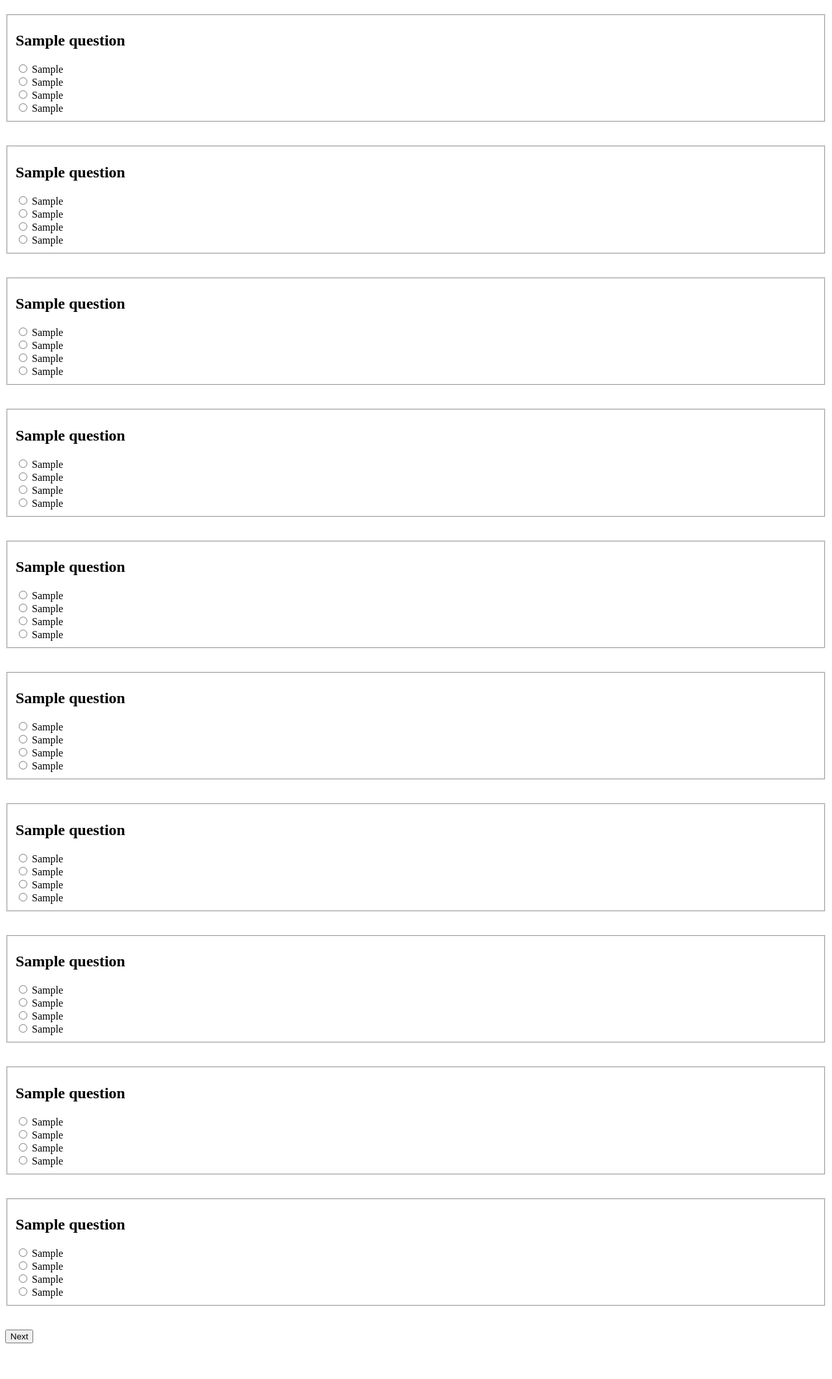
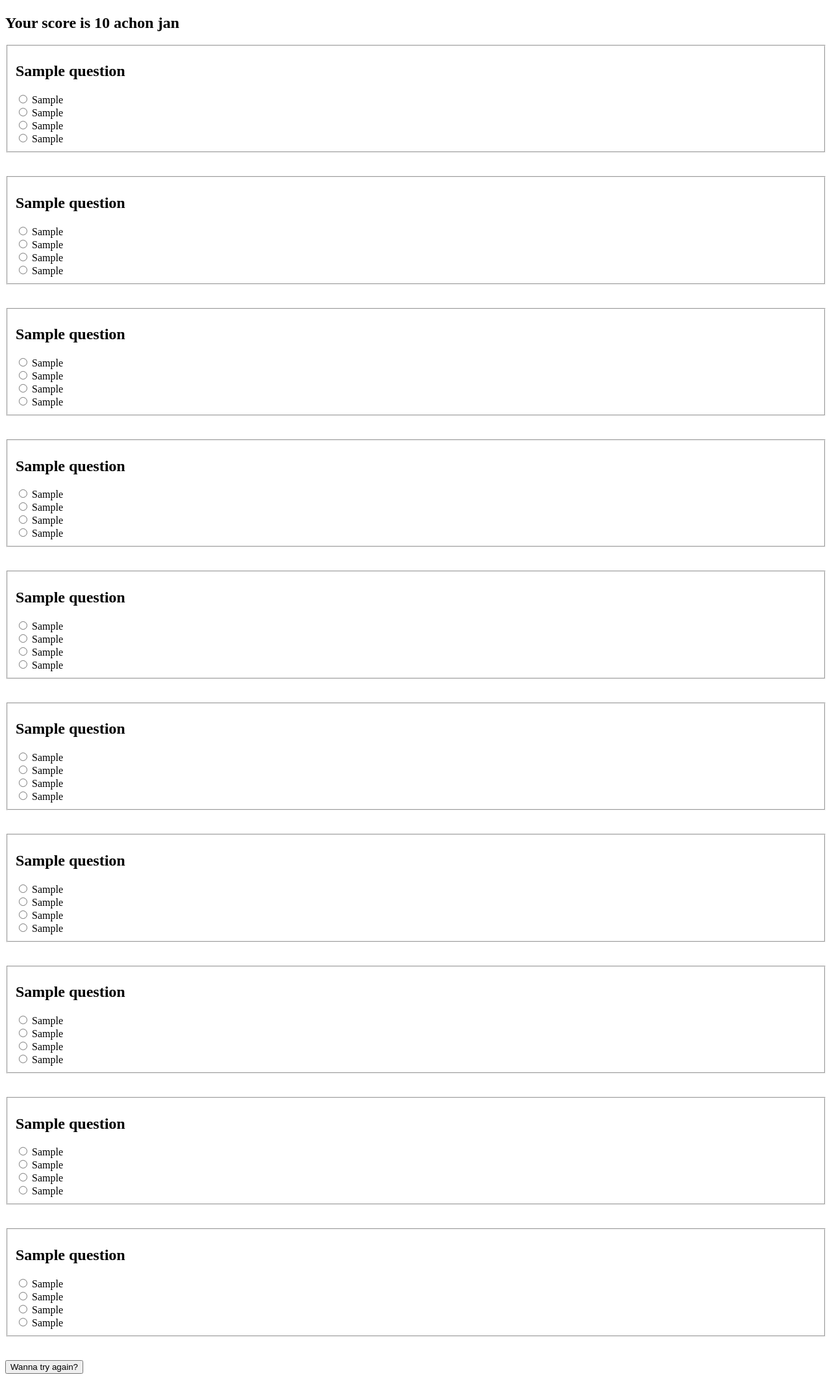
Before and after one commit to mary-khachatryan/Quiz_Scrible_flask, a Flask app: template templates/result.html in a window 1280 px wide. Shown: the part 58-2180 px from the top of the page at 65% size. Before the commit the page ends 2125 px from the top, so only its background shows below. Run offline with Flask 3, Linux system fonts and the light colour scheme; the template is opened without the code that fills it: most values are stand-ins (such as "Sample title", 1, 10 or a date in 2020).

Commit message:
adding score and retry

```diff
--- a/app.py
+++ b/app.py
@@ -1,4 +1,4 @@
-from radio_buttons import Quiz_Form,MyForm
+
 from flask import Flask, render_template,url_for, request,redirect
 
 import openai
@@ -13,11 +13,6 @@ app = Flask(__name__)
 
 app.config["SECRET_KEY"] = "11_509"
 
-# @app.route("/")
-# def myredirect():
-#     return redirect(url_for('quiz_form'))
-
-
 
 @app.route('/', methods=['GET', 'POST'])
 def home():
@@ -31,9 +26,9 @@ def home():
         directory = ".."  # Root directory
         subdirectories = ["Quiz_Scrible_flask"]
         file_name = f"{youtube_id}.json"
-        #answer_name = f"{player_name}_answer.txt"
+
         home.file_path = os.path.join(directory, *subdirectories, file_name)
-        #answer_path = os.path.join(directory, *subdirectories, answer_name)
+
         if os.path.exists(home.file_path):
             with open(home.file_path,'r') as f:
                 home.quiz_Text = json.load(f)
@@ -57,25 +52,10 @@ def home():
             with open(home.file_path, "r") as json_file:
                 home.quiz_Text = json.load(json_file)
 
-    # question_text = str(int_num_question+1) + ". " + quiz_Text["questions"][int_num_question]["question"]
-    # answer = quiz_Text["questions"][int_num_question]["correct"]
-    # option = st.radio(label= question_text,options = (quiz_Text["questions"][int_num_question]["A"], quiz_Text["questions"][int_num_question]["B"], quiz_Text["questions"][int_num_question]["C"], quiz_Text["questions"][int_num_question]["D"])
-    # )
-
-
-
-
-
-
-
-
-
 
         print("id", youtube_id)
         return redirect('a')
-        #return render_template('form_handler.html', title="youtube", handler='handler', result=result)
-        #return render_template('form.html')\
-        #return render_template('form.html', title="kov", handler='handler')
+
     return render_template('home.html', title="youtube", handler='handler')
 
 @app.route('/a', methods=['GET', 'POST'])
@@ -101,12 +81,18 @@ def quiz_form():
 @app.route('/result_page', methods=['GET', 'POST'])
 def result_pagee():
     print("asdffggh")
+    final_score = 0
     right_answers =[]
     for i in range(10):
 
       right_answers.append( home.quiz_Text["questions"][i]["correct"])
+      if right_answers[i] ==  quiz_form.answers[i]:
+          final_score +=1
       print(right_answers)
-    return render_template('result.html', title="youtube", handler='handler',quiz_text = home.quiz_Text, r_answers=right_answers, answers= quiz_form.answers)
+    if 'try_again' in request.form and request.method == 'POST':
+        print("yess")
+        return redirect(url_for("home"))
+    return render_template('result.html', title="youtube", handler='handler',quiz_text = home.quiz_Text, r_answers=right_answers, answers= quiz_form.answers,final_score = final_score)
 
 
 
--- a/templates/form.html
+++ b/templates/form.html
@@ -1,9 +1,13 @@
 {% extends "simple_layout.html" %}
+
+
+
 
 {% block title %} {{ title }} {% endblock title %}
 {% block header %} {{ header }} {% endblock header %}
 
 {% block content %}
+
 <form action="" method="post">
     {% for i in range(10) %}
     <fieldset id="group{{i}}">
--- a/templates/result.html
+++ b/templates/result.html
@@ -2,14 +2,14 @@
 
 {% block title %} {{ title }} {% endblock title %}
 {% block header %} {{ header }} {% endblock header %}
-
+<h2>Your score is {{final_score }} baby</h2>
 
 
 {% block content %}
 
 
 
-
+<h2>Your score is {{final_score }} achon jan</h2>
 <form action="" method="post">
     {% for i in range(10) %}
     <fieldset id="group{{i}}">
@@ -95,7 +95,7 @@
 
 
 
-    <input type="submit" name="next_button" value="Next">
+    <input type="submit" name="try_again" value="Wanna try again?">
     <label for="error">{{ error_message }}</label>
 </form>
 
```
Also changed, not shown: radio_buttons.py (deleted, +0 -19 lines).
